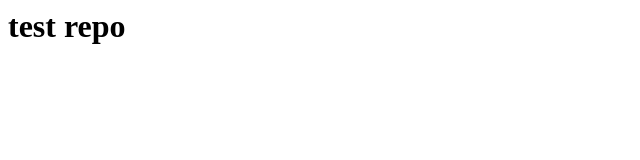
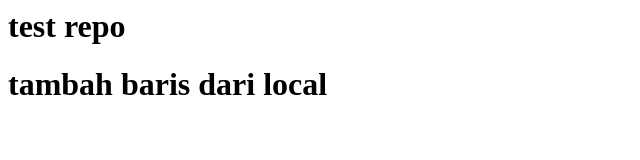
Before and after one commit to tbapake/training-devops, a plain HTML site: page index.html in a window 1280 px wide. Shown: the whole page, without its empty margins (0-640 px from the left). Drawn offline with Linux system fonts and the light colour scheme.

Commit message:
tambah baris

```diff
--- a/index.html
+++ b/index.html
@@ -1 +1,2 @@
 <h1> test repo <h1>
+<h1> tambah baris dari local<h1>
```
